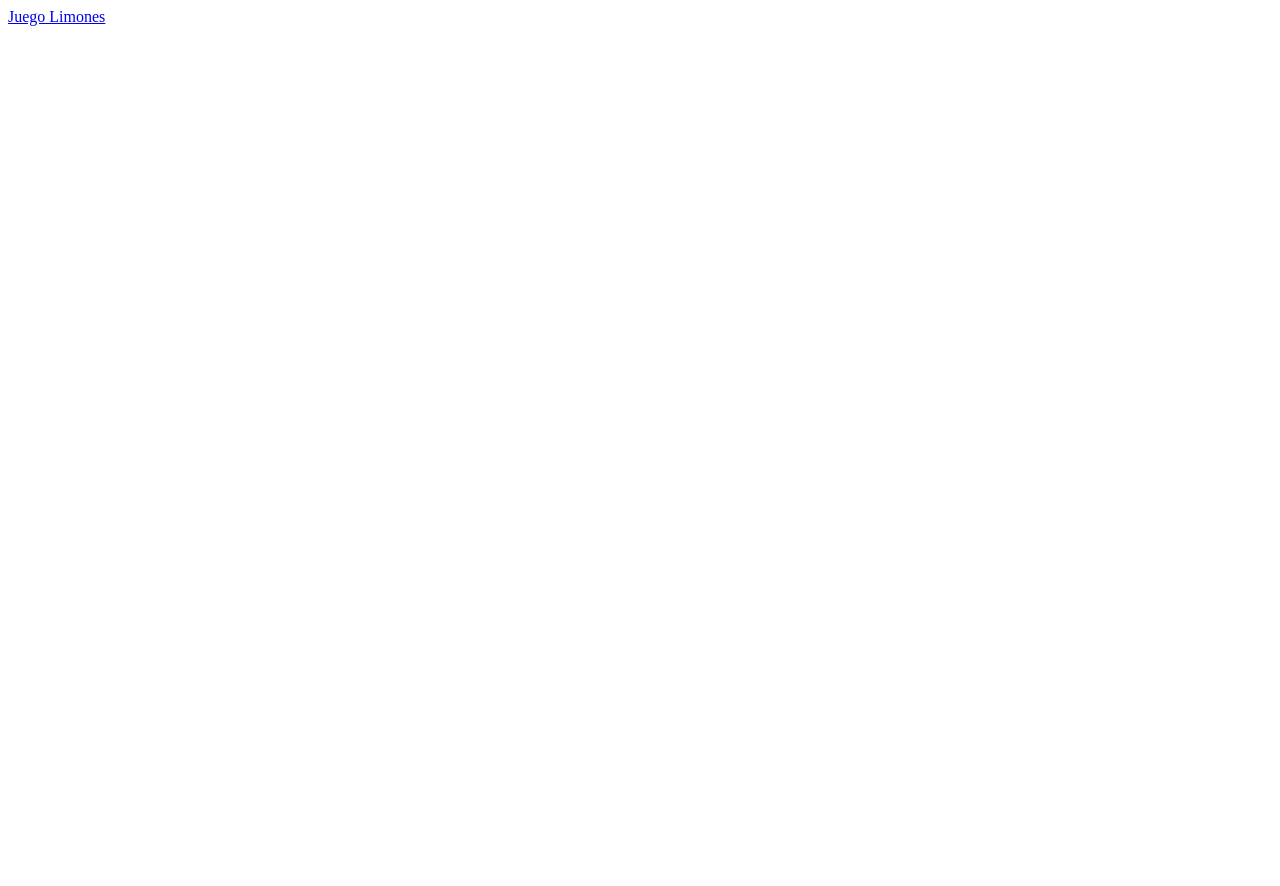
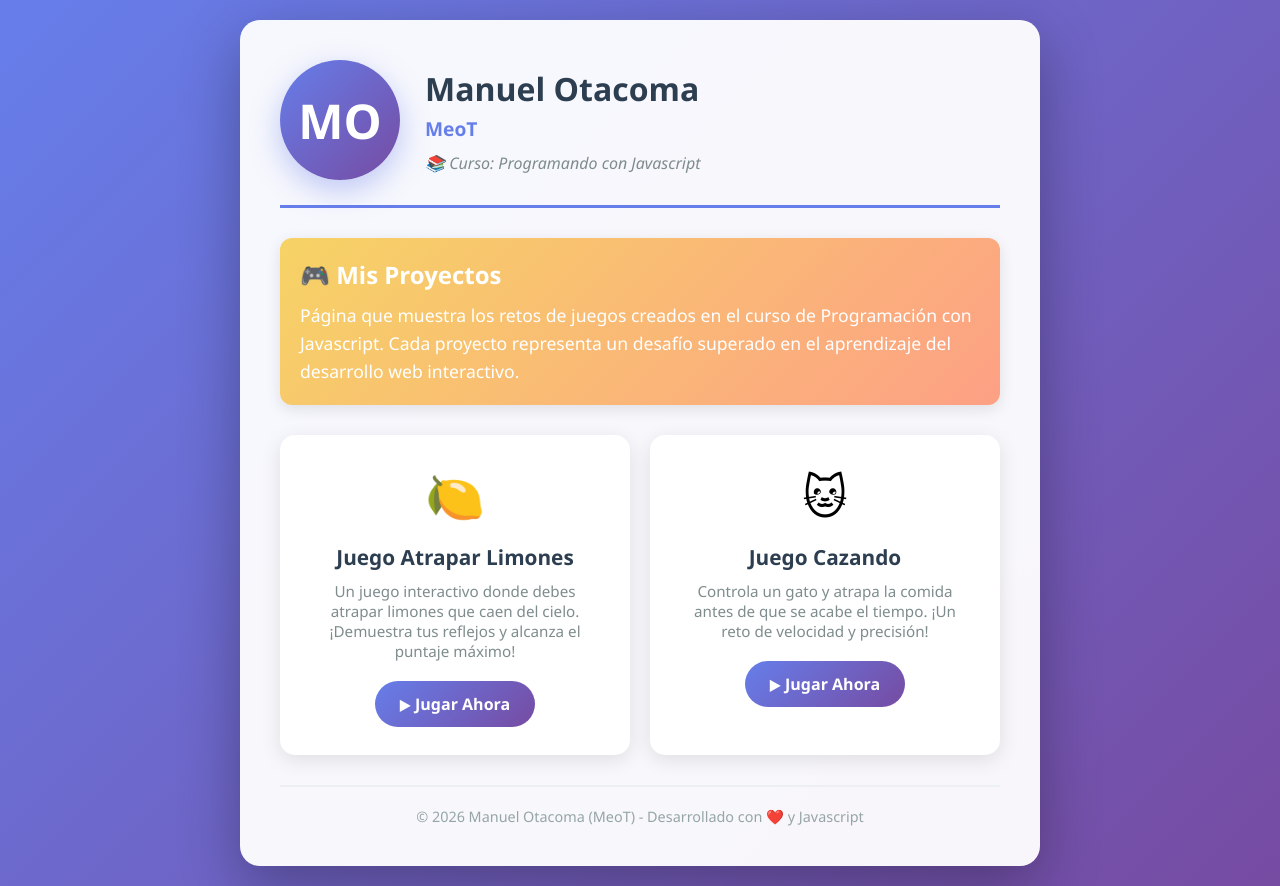
Before and after one commit to MannuOtacomA/menu, a plain HTML site: page index.html in a window 1280 px wide. Before the commit the page ends 800 px from the top, so only its background shows below. Drawn offline with Linux system fonts and the light colour scheme.

Commit message:
html,css IA

```diff
--- /dev/null
+++ b/index.css
@@ -0,0 +1,172 @@
+/* ===== RESET Y BASE ===== */
+* {
+  margin: 0;
+  padding: 0;
+  box-sizing: border-box;
+}
+
+body {
+  font-family: 'Segoe UI', Tahoma, Geneva, Verdana, sans-serif;
+  background: linear-gradient(135deg, #667eea 0%, #764ba2 100%);
+  min-height: 100vh;
+  display: flex;
+  justify-content: center;
+  align-items: center;
+  padding: 20px;
+}
+
+/* ===== CONTENEDOR PRINCIPAL ===== */
+.contenedor-principal {
+  background: rgba(255, 255, 255, 0.95);
+  border-radius: 20px;
+  padding: 40px;
+  box-shadow: 0 20px 60px rgba(0, 0, 0, 0.3);
+  max-width: 800px;
+  width: 100%;
+}
+
+/* ===== HEADER CON AVATAR ===== */
+.header-autor {
+  display: flex;
+  align-items: center;
+  gap: 25px;
+  margin-bottom: 30px;
+  padding-bottom: 25px;
+  border-bottom: 3px solid #667eea;
+}
+
+.avatar {
+  width: 120px;
+  height: 120px;
+  border-radius: 50%;
+  background: linear-gradient(135deg, #667eea 0%, #764ba2 100%);
+  display: flex;
+  align-items: center;
+  justify-content: center;
+  font-size: 3em;
+  color: white;
+  font-weight: bold;
+  box-shadow: 0 10px 30px rgba(102, 126, 234, 0.4);
+  flex-shrink: 0;
+}
+
+.info-autor h1 {
+  color: #2c3e50;
+  font-size: 2em;
+  margin-bottom: 5px;
+}
+
+.info-autor .nombre-corto {
+  color: #667eea;
+  font-size: 1.2em;
+  font-weight: bold;
+  margin-bottom: 10px;
+}
+
+.info-autor .curso {
+  color: #7f8c8d;
+  font-size: 1em;
+  font-style: italic;
+}
+
+/* ===== DESCRIPCIÓN ===== */
+.descripcion {
+  background: linear-gradient(135deg, #f6d365 0%, #fda085 100%);
+  padding: 20px;
+  border-radius: 12px;
+  margin-bottom: 30px;
+  color: white;
+  box-shadow: 0 4px 15px rgba(0,0,0,0.1);
+}
+
+.descripcion h2 {
+  margin-bottom: 10px;
+  font-size: 1.5em;
+}
+
+.descripcion p {
+  font-size: 1.1em;
+  line-height: 1.6;
+}
+
+/* ===== PROYECTOS ===== */
+.proyectos {
+  display: grid;
+  grid-template-columns: repeat(auto-fit, minmax(250px, 1fr));
+  gap: 20px;
+}
+
+.proyecto-card {
+  background: white;
+  border-radius: 15px;
+  padding: 25px;
+  text-align: center;
+  box-shadow: 0 5px 20px rgba(0,0,0,0.1);
+  transition: all 0.3s;
+  border: 3px solid transparent;
+}
+
+.proyecto-card:hover {
+  transform: translateY(-5px);
+  box-shadow: 0 10px 30px rgba(0,0,0,0.2);
+  border-color: #667eea;
+}
+
+.proyecto-card .icono {
+  font-size: 3em;
+  margin-bottom: 15px;
+}
+
+.proyecto-card h3 {
+  color: #2c3e50;
+  margin-bottom: 10px;
+  font-size: 1.3em;
+}
+
+.proyecto-card p {
+  color: #7f8c8d;
+  margin-bottom: 20px;
+  font-size: 0.95em;
+}
+
+.proyecto-card a {
+  display: inline-block;
+  padding: 12px 25px;
+  background: linear-gradient(135deg, #667eea 0%, #764ba2 100%);
+  color: white;
+  text-decoration: none;
+  border-radius: 25px;
+  font-weight: bold;
+  transition: all 0.3s;
+}
+
+.proyecto-card a:hover {
+  transform: scale(1.05);
+  box-shadow: 0 5px 15px rgba(102, 126, 234, 0.4);
+}
+
+/* ===== FOOTER ===== */
+.footer {
+  text-align: center;
+  margin-top: 30px;
+  padding-top: 20px;
+  border-top: 2px solid #ecf0f1;
+  color: #95a5a6;
+  font-size: 0.9em;
+}
+
+/* ===== RESPONSIVE ===== */
+@media (max-width: 600px) {
+  .header-autor {
+    flex-direction: column;
+    text-align: center;
+  }
+
+  .contenedor-principal {
+    padding: 25px;
+  }
+
+  .info-autor h1 {
+    font-size: 1.6em;
+  }
+}
--- a/index.html
+++ b/index.html
@@ -1,11 +1,73 @@
 <!DOCTYPE html>
-<html lang="en">
+<html lang="es">
 <head>
-    <meta charset="UTF-8">
-    <meta name="viewport" content="width=device-width, initial-scale=1.0">
-    <title>MENU MEOT</title>
+  <meta charset="UTF-8">
+  <meta name="viewport" content="width=device-width, initial-scale=1.0">
+  <title>Portfolio - Manuel Otacoma (MeoT)</title>
+  <link rel="stylesheet" href="index.css">
 </head>
 <body>
-    <a href="https://juegocazando-9ia8.vercel.app/">Juego Limones</a>
+
+<div class="contenedor-principal">
+
+  <!-- Header con Avatar e Información del Autor -->
+  <header class="header-autor">
+    <div class="avatar">
+      MO
+    </div>
+    <div class="info-autor">
+      <h1>Manuel Otacoma</h1>
+      <div class="nombre-corto">MeoT</div>
+      <div class="curso">📚 Curso: Programando con Javascript</div>
+    </div>
+  </header>
+
+  <!-- Descripción de los Proyectos -->
+  <section class="descripcion">
+    <h2>🎮 Mis Proyectos</h2>
+    <p>
+      Página que muestra los retos de juegos creados en el curso de Programación con Javascript.
+      Cada proyecto representa un desafío superado en el aprendizaje del desarrollo web interactivo.
+    </p>
+  </section>
+
+  <!-- Tarjetas de Proyectos -->
+  <section class="proyectos">
+
+    <!-- Proyecto 1: Juego Limones -->
+    <div class="proyecto-card">
+      <div class="icono">🍋</div>
+      <h3>Juego Atrapar Limones</h3>
+      <p>
+        Un juego interactivo donde debes atrapar limones que caen del cielo.
+        ¡Demuestra tus reflejos y alcanza el puntaje máximo!
+      </p>
+      <a href="https://juegocazando-9ia8.vercel.app/" target="_blank">
+        ▶ Jugar Ahora
+      </a>
+    </div>
+
+    <!-- Proyecto 2: Juego Cazando -->
+    <div class="proyecto-card">
+      <div class="icono">🐱</div>
+      <h3>Juego Cazando</h3>
+      <p>
+        Controla un gato y atrapa la comida antes de que se acabe el tiempo.
+        ¡Un reto de velocidad y precisión!
+      </p>
+      <a href="https://juegocazando-seven.vercel.app/" target="_blank">
+        ▶ Jugar Ahora
+      </a>
+    </div>
+
+  </section>
+
+  <!-- Footer -->
+  <footer class="footer">
+    <p>© 2026 Manuel Otacoma (MeoT) - Desarrollado con ❤️ y Javascript</p>
+  </footer>
+
+</div>
+
 </body>
 </html>
```
Also changed, not shown: promps.txt (added).
